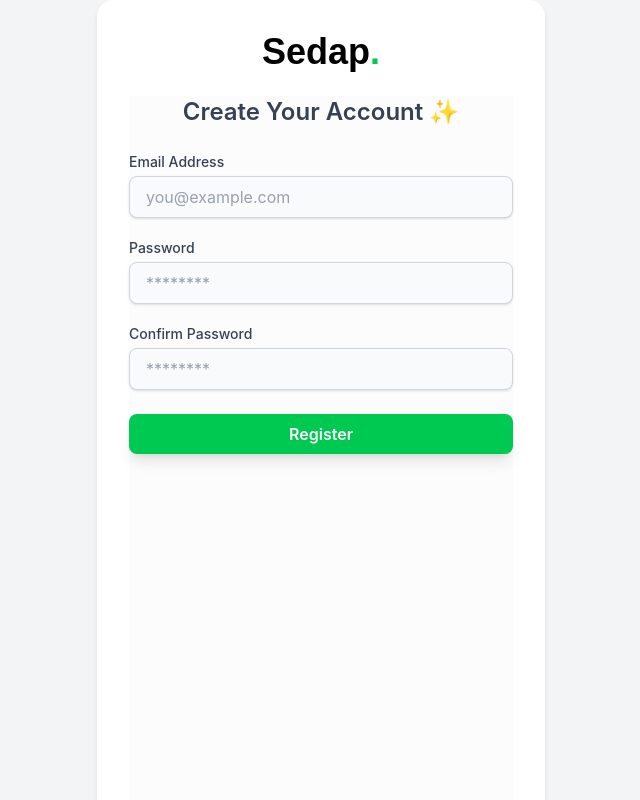
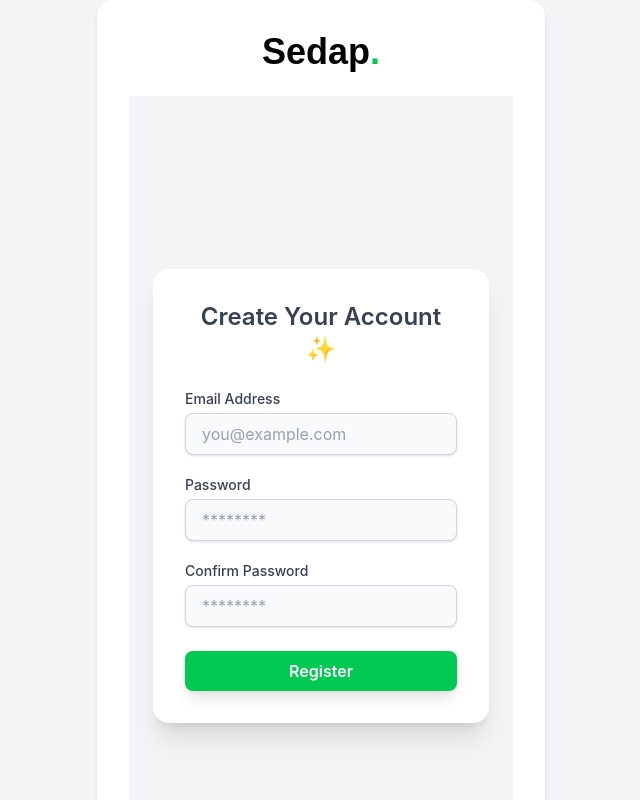
Before and after one commit to jihan24sia/react-jihan-2sia, a React (Vite) app: page /register in a window 1280 px wide. Shown: the top 800 px of the page, without its empty margins (319-959 px from the left). Built offline with nearby package versions, Linux system fonts and the light colour scheme; a web font is replaced by a local one.

Commit message:
penerapan component pada project sedap

```diff
--- a/src/pages/auth/Register.jsx
+++ b/src/pages/auth/Register.jsx
@@ -1,11 +1,9 @@
 import React from 'react';
-// Pastikan jumlah titiknya dua (../../) karena file ini ada di dalam folder 'auth'
-import Container from "../../components/Container";
 
 export default function Register() {
     return (
-        <Container>
-            <div className="max-w-md mx-auto">
+        <div className="min-h-screen flex items-center justify-center bg-gray-100 p-6">
+            <div className="max-w-md w-full bg-white p-8 rounded-2xl shadow-xl">
                 <h2 className="text-2xl font-semibold text-gray-700 mb-6 text-center">
                     Create Your Account ✨
                 </h2>
@@ -68,6 +66,6 @@ export default function Register() {
                     </button>
                 </form>
             </div>
-        </Container>
+        </div>
     );
 }
```
